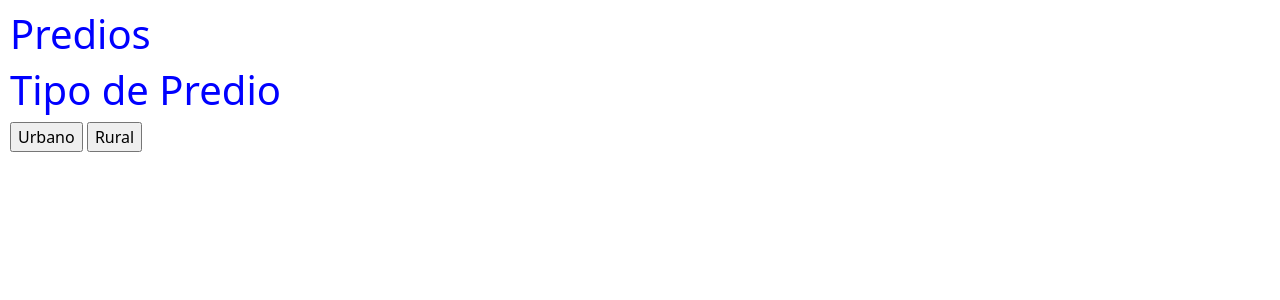
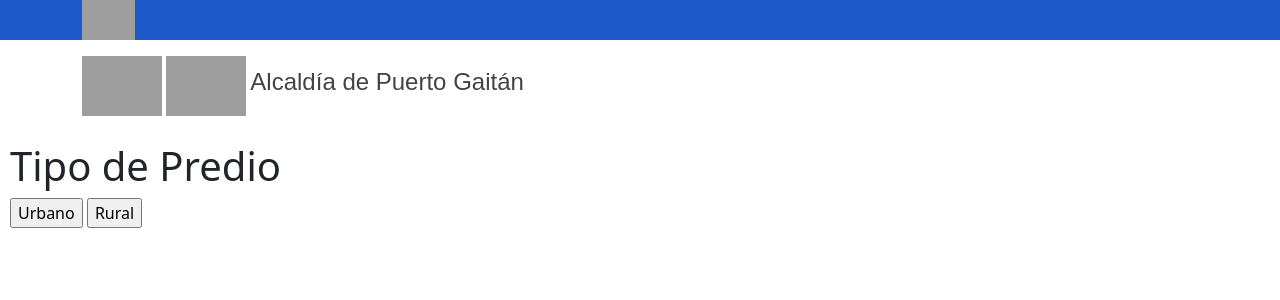
Before and after one commit to angellomorales/avaluos, a Django app: page / in a window 1280 px wide. Shown: the top 300 px of the page. Run offline with Django 3.2, Linux system fonts and the light colour scheme; grey boxes are pictures that could not be loaded.

Commit message:
change layout style and add sass file

```diff
--- a/predios/static/predios/css/style.css
+++ b/predios/static/predios/css/style.css
@@ -1,6 +1,37 @@
-body {
-    padding: 10px;
+.header-top {
+  background-color: #1d59c9;
 }
-h1{
-    color: blue;
+
+.header-logoGov {
+  width: auto;
+  max-height: 40px;
 }
+
+.header-name {
+  color: #434343;
+  font-size: 1.5rem;
+  font-weight: 500;
+  font-family: Montserrat, sans-serif;
+}
+
+.header-wLogo {
+  width: auto;
+  max-height: 60px;
+}
+
+.wlogo a:link,
+.wlogo a:visited,
+.wlogo a:active,
+.wlogo a:hover {
+  background-color: transparent;
+  cursor: pointer;
+  text-decoration: none;
+  color: #434343;
+  line-height: 2%;
+}
+
+.main-section {
+  padding: 10px;
+}
+
+/*# sourceMappingURL=style.css.map */
--- /dev/null
+++ b/predios/static/predios/css/style.scss
@@ -0,0 +1,38 @@
+.header-top {
+    background-color: rgb(29, 89, 201);
+}
+
+.header-logoGov {
+    width: auto;
+    max-height: 40px;
+}
+
+.header-name {
+    color: #434343;
+    font-size: 1.5rem;
+    font-weight: 500;
+    font-family: Montserrat, sans-serif;
+}
+
+.header-wLogo {
+    width: auto;
+    max-height: 60px;
+}
+
+.wlogo {
+
+    a:link,
+    a:visited,
+    a:active,
+    a:hover {
+        background-color: transparent;
+        cursor: pointer;
+        text-decoration: none;
+        color: #434343;
+        line-height: 2%;
+    }
+}
+
+.main-section {
+    padding: 10px;
+}
--- a/predios/templates/predios/layout.html
+++ b/predios/templates/predios/layout.html
@@ -12,9 +12,26 @@
 </head>
 
 <body>
-    <h1>Predios</h1>
-    {% block body %}
-    {% endblock body %}
+    <header>
+        <div class="header-top">
+            <div class="container-lg">
+                <a class="header-linkWrap" href="https://www.gov.co/" target="_blank"><img class="header-logoGov" alt=""
+                        src="https://www.micolombiadigital.gov.co/sites/superadmin/content/files/000804/40161.jpg"></a>
+            </div>
+        </div>
+        <div class="container-lg my-3 wlogo">
+            <a href="http://www.puertogaitan-meta.gov.co"><img class="header-wLogo" alt="Alcaldía de Puerto Gaitán"
+                    src="http://www.puertogaitan-meta.gov.co/sites/puertogaitanmeta/content/files/000820/40991_escudo_200x200.png"></a>
+            <a href="http://www.puertogaitan-meta.gov.co"><img class="header-wLogo" alt="Alcaldía de Puerto Gaitán"
+                    src="http://www.puertogaitan-meta.gov.co/sites/puertogaitanmeta/content/files/000001/29_bandera_200x200.png"></a>
+            <a class="header-name" href="http://www.puertogaitan-meta.gov.co">Alcaldía de Puerto Gaitán</a>
+        </div>
+    </header>
+    <section class="main-section">
+        {% block body %}
+        {% endblock body %}
+    </section>
+
 </body>
 
 </html>
```
